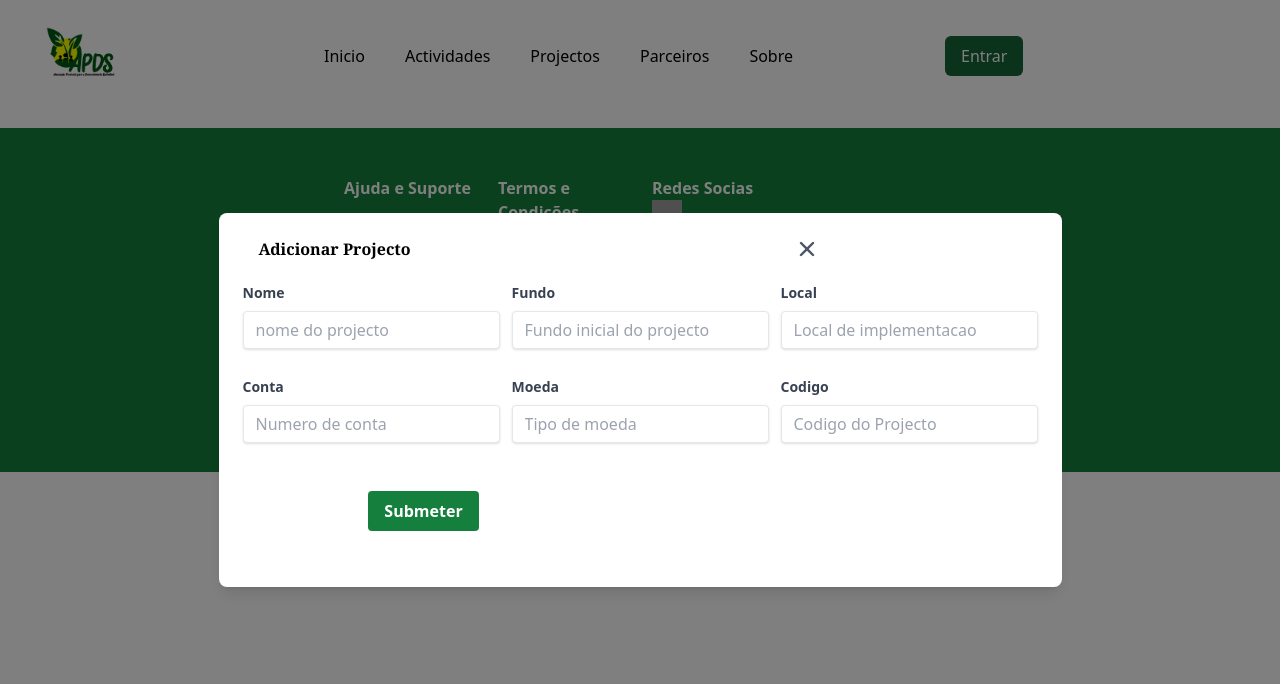
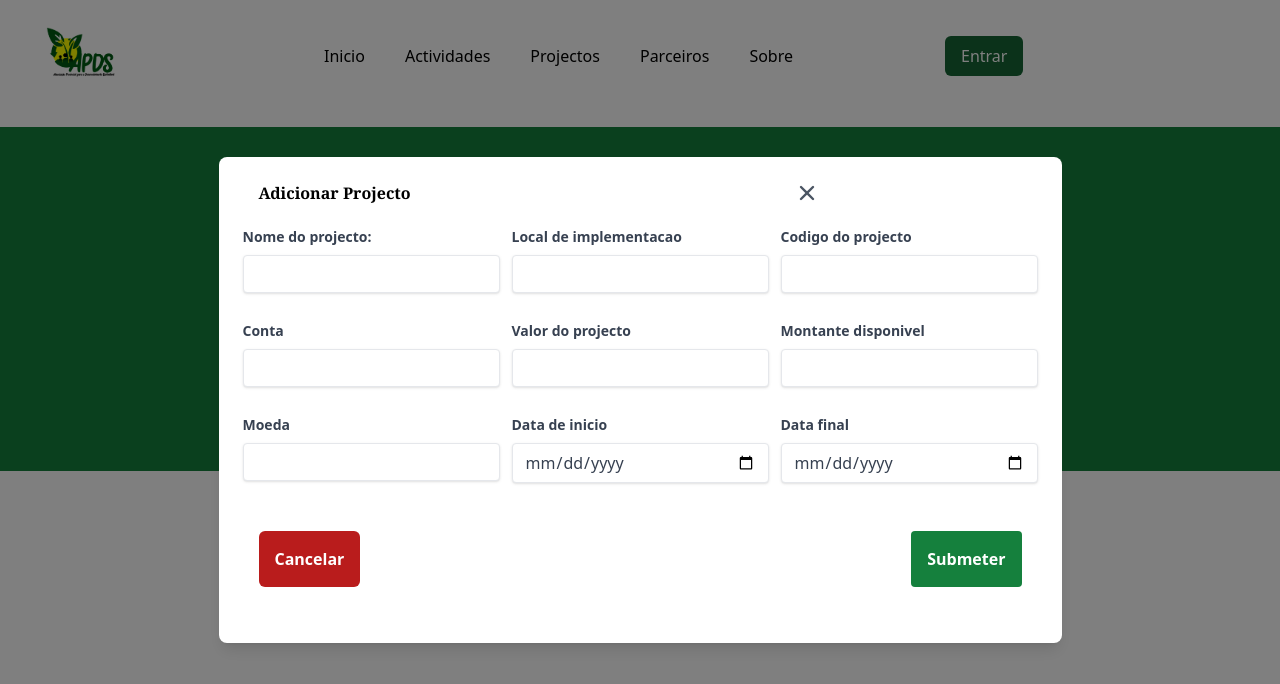
Before and after one commit to cduarte0/apds, a Next.js app: page /projets/create in a window 1280 px wide. Shown: the top 684 px of the page. Built offline with nearby package versions, Linux system fonts and the light colour scheme; grey boxes are pictures that could not be loaded.

Commit message:
add project

```diff
--- /dev/null
+++ b/app/(dashboard)/auth/page.js
@@ -0,0 +1,18 @@
+"use client"
+import Modal from "@/app/components/Modal";
+import React, {useState } from "react";
+import { useRouter } from "next/navigation";
+
+export default function page() {
+  const [isModalOpen, setIsModalOpen] = useState(false);
+  const router = useRouter();
+  const openModal = () => {
+    setIsModalOpen(true);
+  };
+
+  const closeModal = () => {
+    setIsModalOpen(false);
+    router.push("./");
+  };
+  return <Modal isOpen={openModal} closeModal={closeModal}></Modal>;
+}
--- a/app/(dashboard)/projets/create/page.js
+++ b/app/(dashboard)/projets/create/page.js
@@ -1,14 +1,25 @@
 "use client";
 import React, { useState } from "react";
 import Modal from "@/app/components/Modal";
-import InputText from "@/app/components/InputText";
 import Button from "@/app/components/Button";
 import { create } from "@/app/services/projects";
 import { useRouter } from "next/navigation";
 
+export default function page() {
+  const date = new Date();
+  const [isModalOpen, setIsModalOpen] = useState(false);
+  const [project, setProject, clearProject] = useState({
+    project_name: "",
+    budget: "",
+    balance_available: "",
+    local_implementation: "",
+    date_start: "",
+    date_end: "",
+    project_code: "",
+    account_number_project: "",
+    type_currency: "",
+  });
 
-export default function page() {
-  const [isModalOpen, setIsModalOpen] = useState(false);
   const router = useRouter();
   const openModal = () => {
     setIsModalOpen(true);
@@ -17,11 +28,40 @@ export default function page() {
   const closeModal = () => {
     setIsModalOpen(false);
     router.push("/projets");
+  };
 
+  const handleChange = (e) => {
+    const { name, value } = e.target;
+    setProject((prevState) => ({
+      ...prevState,
+      [name]: value,
+    }));
   };
-  const handleSubmit = async (project) => {
-    console.log(project);
-    await create(project);
+
+  const handleSubmit = async (e) => {
+    e.preventDefault();
+    project.date_start = project.date_start.concat("T00:00:00.000Z");
+    project.date_end = project.date_end.concat("T00:00:00.000Z");
+    await create(project).then((res) => {
+      if (res.status == 200) {
+        alert("Projecto cadastrado com sucesso");
+        setProject({
+          project_name: "",
+          budget: "",
+          balance_available: "",
+          local_implementation: "",
+          date_start: "",
+          date_end: "",
+          project_code: "",
+          account_number_project: "",
+          type_currency: "",
+        });
+        closeModal();
+      } else {
+        alert("Ocorreu algum erro na insercao do projecto");
+        clearProject();
+      }
+    });
   };
   return (
     <div className="container mx-auto px-4 py-8">
@@ -32,44 +72,159 @@ export default function page() {
       >
         <form onSubmit={handleSubmit}>
           <div className="grid grid-cols-3 gap-3">
-            <InputText
-              label="Nome"
-              type="text"
-              placeholder="nome do projecto"
-            />
-            <InputText
-              label="Fundo"
-              type="number"
-              placeholder="Fundo inicial do projecto"
-              required
-            />
-            <InputText
-              label="Local"
-              type="text"
-              placeholder="Local de implementacao"
-            />
-            <InputText
-              label="Conta"
-              type="number"
-              placeholder="Numero de conta"
-            />
-            <InputText label="Moeda" type="text" placeholder="Tipo de moeda" />
-            <InputText
-              label="Codigo"
-              type="text"
-              placeholder="Codigo do Projecto"
-            />
+            <div className="mb-4">
+              <label
+                className="block text-gray-700 text-sm font-bold mb-2"
+                htmlFor="project_name"
+              >
+                Nome do projecto:
+              </label>
+              <input
+                className="shadow appearance-none border rounded w-full py-2 px-3 text-gray-700 leading-tight focus:outline-none focus:shadow-outline"
+                type="text"
+                id="name"
+                name="project_name"
+                value={project.project_name}
+                onChange={handleChange}
+              />
+            </div>
+            <div className="mb-4">
+              <label
+                className="block text-gray-700 text-sm font-bold mb-2"
+                htmlFor="local_implementation"
+              >
+                Local de implementacao
+              </label>
+              <input
+                className="shadow appearance-none border rounded w-full py-2 px-3 text-gray-700 leading-tight focus:outline-none focus:shadow-outline"
+                type="text"
+                id="local"
+                name="local_implementation"
+                value={project.local_implementation}
+                onChange={handleChange}
+              />
+            </div>
+            <div className="mb-4">
+              <label
+                className="block text-gray-700 text-sm font-bold mb-2"
+                htmlFor="project_code"
+              >
+                Codigo do projecto
+              </label>
+              <input
+                className="shadow appearance-none border rounded w-full py-2 px-3 text-gray-700 leading-tight focus:outline-none focus:shadow-outline"
+                type="text"
+                id="code"
+                name="project_code"
+                value={project.project_code}
+                onChange={handleChange}
+              />
+            </div>
+            <div className="mb-4">
+              <label
+                className="block text-gray-700 text-sm font-bold mb-2"
+                htmlFor="account_number_project"
+              >
+                Conta
+              </label>
+              <input
+                className="shadow appearance-none border rounded w-full py-2 px-3 text-gray-700 leading-tight focus:outline-none focus:shadow-outline"
+                type="number"
+                id="account"
+                name="account_number_project"
+                value={project.account_number_project}
+                onChange={handleChange}
+              />
+            </div>
+            <div className="mb-4">
+              <label
+                className="block text-gray-700 text-sm font-bold mb-2"
+                htmlFor="budget"
+              >
+                Valor do projecto
+              </label>
+              <input
+                className="shadow appearance-none border rounded w-full py-2 px-3 text-gray-700 leading-tight focus:outline-none focus:shadow-outline"
+                type="number"
+                id="budget"
+                name="budget"
+                value={project.budget}
+                onChange={handleChange}
+              />
+            </div>
+            <div className="mb-4">
+              <label
+                className="block text-gray-700 text-sm font-bold mb-2"
+                htmlFor="balance_available"
+              >
+                Montante disponivel
+              </label>
+              <input
+                className="shadow appearance-none border rounded w-full py-2 px-3 text-gray-700 leading-tight focus:outline-none focus:shadow-outline"
+                type="number"
+                id="balance"
+                name="balance_available"
+                value={project.balance_available}
+                onChange={handleChange}
+              />
+            </div>
+            <div className="mb-4">
+              <label
+                className="block text-gray-700 text-sm font-bold mb-2"
+                htmlFor="type_currency"
+              >
+                Moeda
+              </label>
+              <input
+                className="shadow appearance-none border rounded w-full py-2 px-3 text-gray-700 leading-tight focus:outline-none focus:shadow-outline"
+                type="text"
+                id="currency"
+                name="type_currency"
+                value={project.type_currency}
+                onChange={handleChange}
+              />
+            </div>
+            <div className="mb-4">
+              <label
+                className="block text-gray-700 text-sm font-bold mb-2"
+                htmlFor="date_start"
+              >
+                Data de inicio
+              </label>
+              <input
+                className="shadow appearance-none border rounded w-full py-2 px-3 text-gray-700 leading-tight focus:outline-none focus:shadow-outline"
+                type="date"
+                id="datestart"
+                name="date_start"
+                value={project.date_start}
+                onChange={handleChange}
+              />
+            </div>
+            <div className="mb-4">
+              <label
+                className="block text-gray-700 text-sm font-bold mb-2"
+                htmlFor="date_end"
+              >
+                Data final
+              </label>
+              <input
+                className="shadow appearance-none border rounded w-full py-2 px-3 text-gray-700 leading-tight focus:outline-none focus:shadow-outline"
+                type="date"
+                id="dateend"
+                name="date_end"
+                value={project.date_end}
+                onChange={handleChange}
+              />
+            </div>
           </div>
-          <div className="container justify-between mx-auto px-4 py-8 space-x-2">
-            <Button
-              className="bg-white text-gray-700 hover:bg-red-400"
+          <div className="flex flex-auto container justify-between mx-auto px-4 py-8 space-x-2">
+            <p
+              className="bg-red-700 text-white cursor-pointer hover:bg-red-800 font-bold p-4 rounded-md"
               onClick={closeModal}
             >
               Cancelar
-            </Button>
-            <Button className="bg-green-700" onClick={handleSubmit}>
-              Submeter
-            </Button>
+            </p>
+            <Button className="bg-green-700">Submeter</Button>
           </div>
         </form>
       </Modal>
--- a/app/(dashboard)/projets/page.js
+++ b/app/(dashboard)/projets/page.js
@@ -8,8 +8,7 @@ import PageHeader from "@/app/components/PageHeader";
 
 export default function page() {
   const [projects, setProjects] = useState([]);
-  const [isLoading, setIsLoading, isModalOpen, setIsModalOpen] =
-    useState(false);
+  const [isLoading, setIsLoading] = useState(false);
 
   useEffect(() => {
     const fetchProjectsData = async () => {
--- a/app/components/Button.js
+++ b/app/components/Button.js
@@ -1,10 +1,9 @@
 import React from "react";
 
-export default function Button({ children, onClick, className }) {
+export default function Button({ children, className }) {
   return (
-    <button
+    <button type="submit"
       className={` hover:bg-green-800 text-white font-bold py-2 px-4 rounded focus:outline-none focus:shadow-outline ${className}`}
-      onClick={onClick}
     >
       {children}
     </button>
--- a/app/components/Footer.js
+++ b/app/components/Footer.js
@@ -102,7 +102,7 @@ export default function Footer() {
 
       <div className="">
         <p className="font-sans text-white p-8 text-start md:text-center md:text-lg md:p-4">
-          &copy; 2024 APDS Inc. All rights reserved.
+          &copy; {new Date().getFullYear()} APDS Inc. All rights reserved.
         </p>
       </div>
     </footer>
--- a/app/components/InputText.js
+++ b/app/components/InputText.js
@@ -6,6 +6,7 @@ export default function InputText({
   placeholder,
   value,
   onChange,
+  name,
 }) {
   return (
     <div className="mb-4">
--- a/app/components/Navbar.js
+++ b/app/components/Navbar.js
@@ -43,7 +43,7 @@ export default function () {
               </ul>
             </div>
             <div className="hidden md:block bg-green-800 text-white font-medium py-2 px-4 rounded-md">
-              <a href="#">Entrar</a>
+              <Link href={"/auth"} >Entrar</Link>
             </div>
           </div>
           <div className="mt-12 mr-2 flex md:hidden">
--- a/app/components/TableRow.js
+++ b/app/components/TableRow.js
@@ -16,7 +16,7 @@ export default function TableRow({ project, i }) {
       <td className="whitespace-nowrap  px-6 py-4">{project.type_currency}</td>
       <td className="whitespace-nowrap  px-6 py-4">
       <FontAwesomeIcon icon={faEye} className="w-5 text-gray-700"/>
-      <FontAwesomeIcon icon={faEdit} className="w-5 text-green-500"/>
+      <FontAwesomeIcon onClick={"project/create/_id"} icon={faEdit} className="w-5 text-green-500"/>
       <FontAwesomeIcon icon={faTrash} className="w-5 text-red-500"/>
       </td>
     </tr>
--- a/app/layout.js
+++ b/app/layout.js
@@ -11,9 +11,11 @@ export default function RootLayout({ children }) {
     <html lang="pt">
       <body>
         <div>
-          <Navbar/>
+          <Navbar />
           <main>{children}</main>
-          <Footer/>
+          <div className="flex flex-col mb-0 -mt-px">
+            <Footer />
+          </div>
         </div>
       </body>
     </html>
--- a/app/services/projects.js
+++ b/app/services/projects.js
@@ -15,7 +15,7 @@ export const fetchAll = async () => {
 };
 export const create = async (project) => {
   try {
-    const response = await axios.post(`http://localhost:8080/api/projects`, project);
+    const response = await axios.post(`http://localhost:8080/api/addProject`, project);
     return response;
   } catch (error) {
     console.error("Error creating project:", error);
```
Also changed, not shown: app/(dashboard)/projets/create/_id.js (added).
